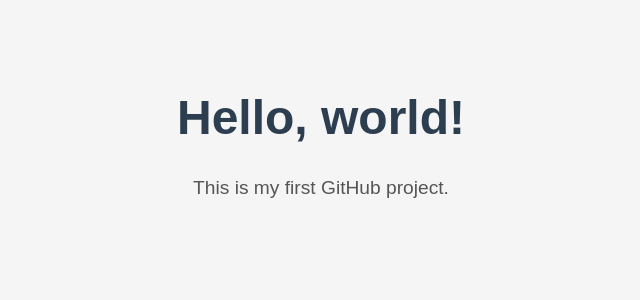
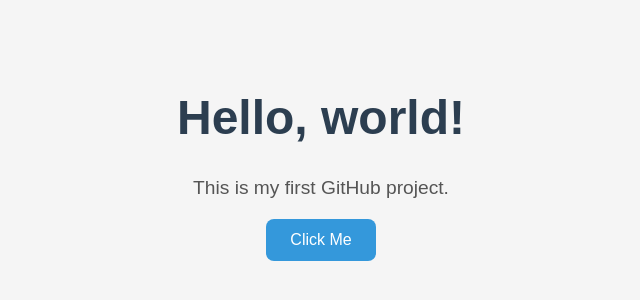
Before and after one commit to Damwikwe/my-first-project, a plain HTML site: page index.html in a window 1280 px wide. Shown: the whole page, without its empty margins (319-959 px from the left). Drawn offline with Linux system fonts and the light colour scheme.

Commit message:
Add styled button with click alert

```diff
--- a/index.html
+++ b/index.html
@@ -4,8 +4,15 @@
   <title>My First Page</title>
   <link rel="stylesheet" href="style.css">
 </head>
+<script>
+  const button = document.querySelector("button");
+  button.addEventListener("click", () => {
+    alert("You clicked the button! 🎉");
+  });
+</script>
 <body>
   <h1>Hello, world!</h1>
   <p>This is my first GitHub project.</p>
+  <button>Click Me</button>
 </body>
 </html>
--- a/style.css
+++ b/style.css
@@ -14,3 +14,18 @@
   color: #555;
   font-size: 1.2em;
 }
+
+button {
+  padding: 12px 24px;
+  background-color: #3498db;
+  color: white;
+  border: none;
+  border-radius: 8px;
+  font-size: 1em;
+  cursor: pointer;
+  transition: background-color 0.3s ease;
+}
+
+button:hover {
+  background-color: #2980b9;
+}
```
